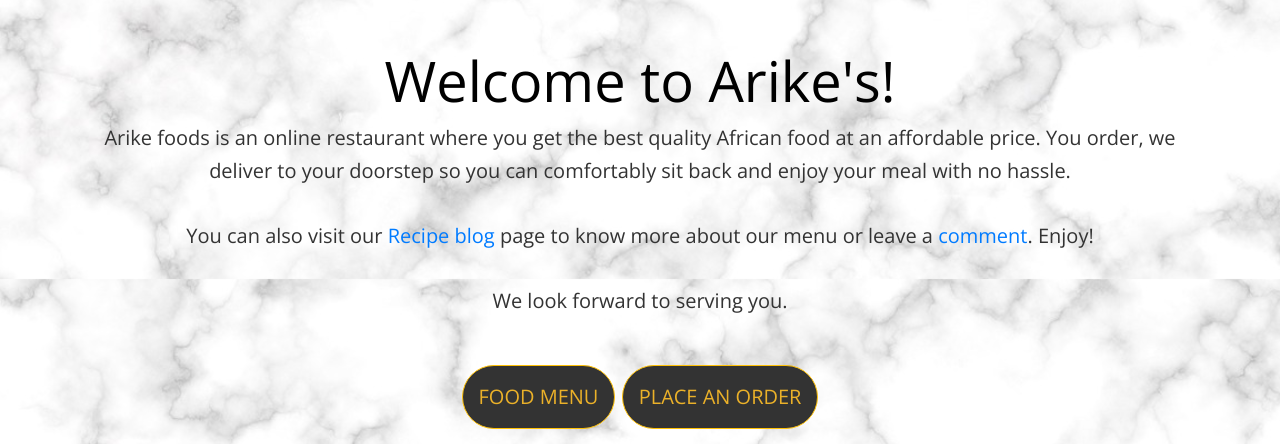
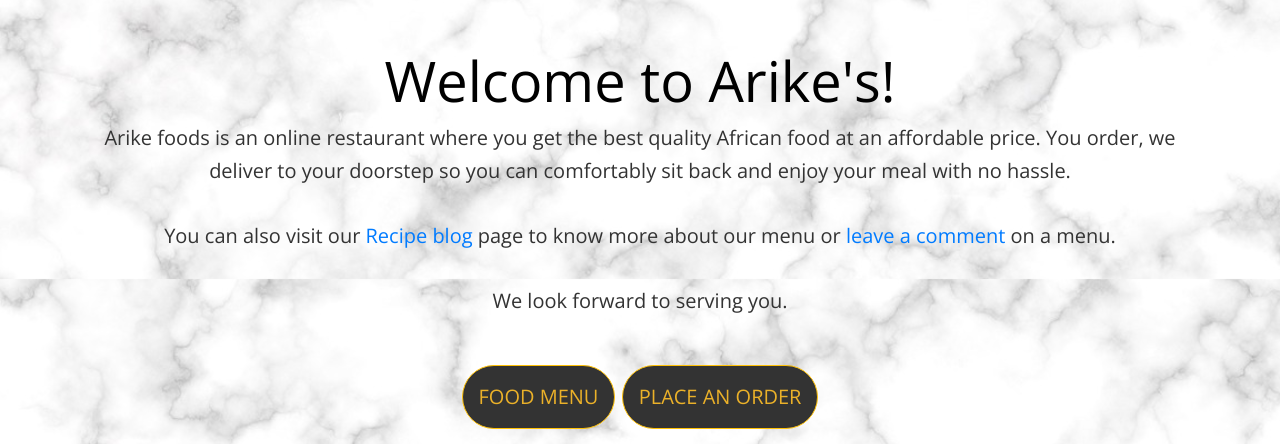
Before and after one commit to Dorcas-Amoo/ms4-project-arikefoods, a Django app: page / in a window 1280 px wide. Shown: the part 521-965 px from the top of the page. Run offline with Django 3.2, Linux system fonts and the light colour scheme; some libraries are stand-ins or nearby versions.

Commit message:
Edited home info

```diff
--- a/home/templates/home/index.html
+++ b/home/templates/home/index.html
@@ -27,7 +27,7 @@
                     You order, we deliver to your doorstep so you can comfortably sit back and enjoy your meal with no hassle.
                     <br>
                     <br>
-                    You can also visit our <a href="{% url 'recipe_blog' %}">Recipe blog</a> page to know more about our menu or leave a <a href="">comment</a>. Enjoy!
+                    You can also visit our <a href="{% url 'recipe_blog' %}">Recipe blog</a> page to know more about our menu or <a href="{% url 'menu_order' %}"> leave a comment</a> on a menu.
                     <br>
                     <br>
                     We look forward to serving you.
```
